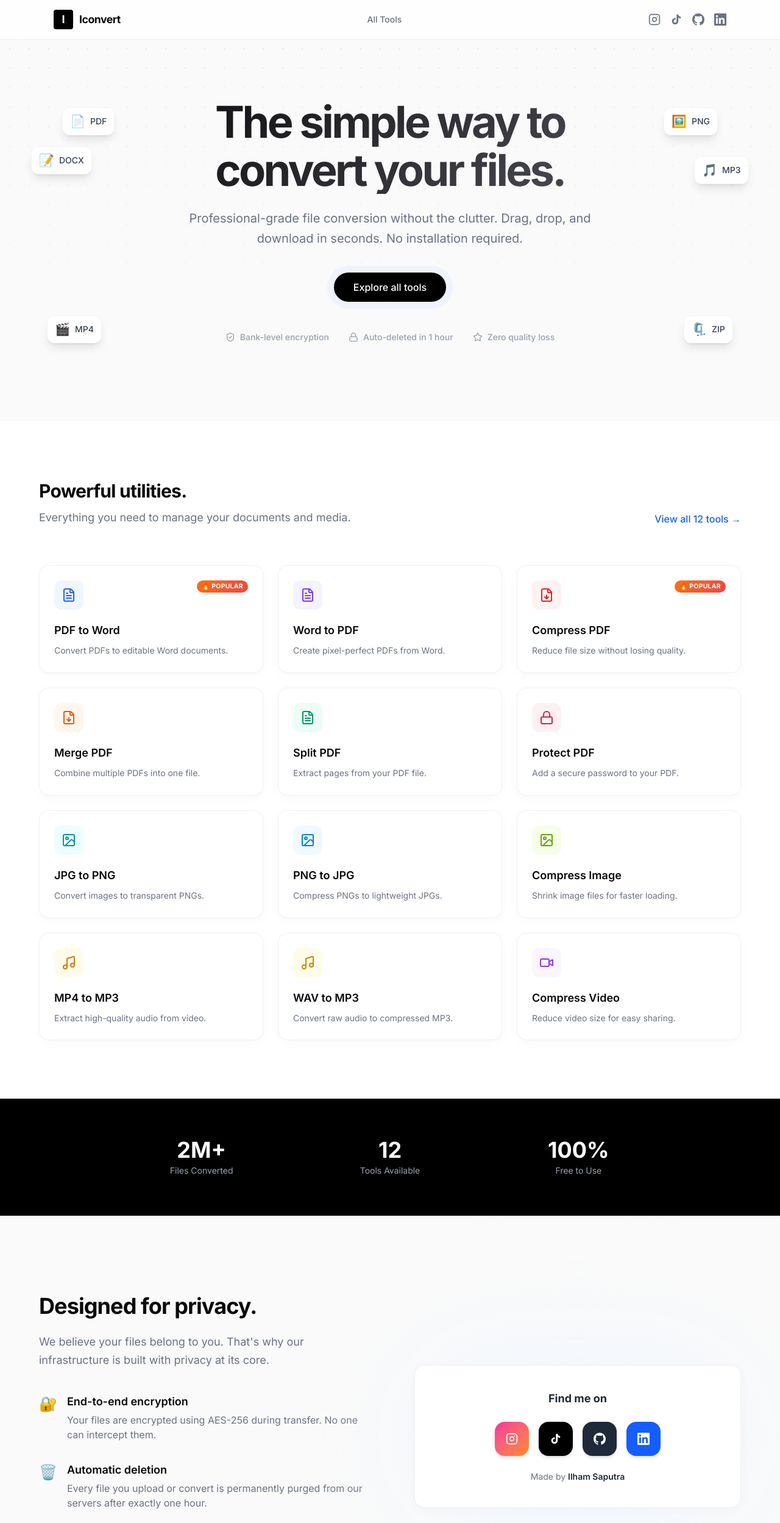
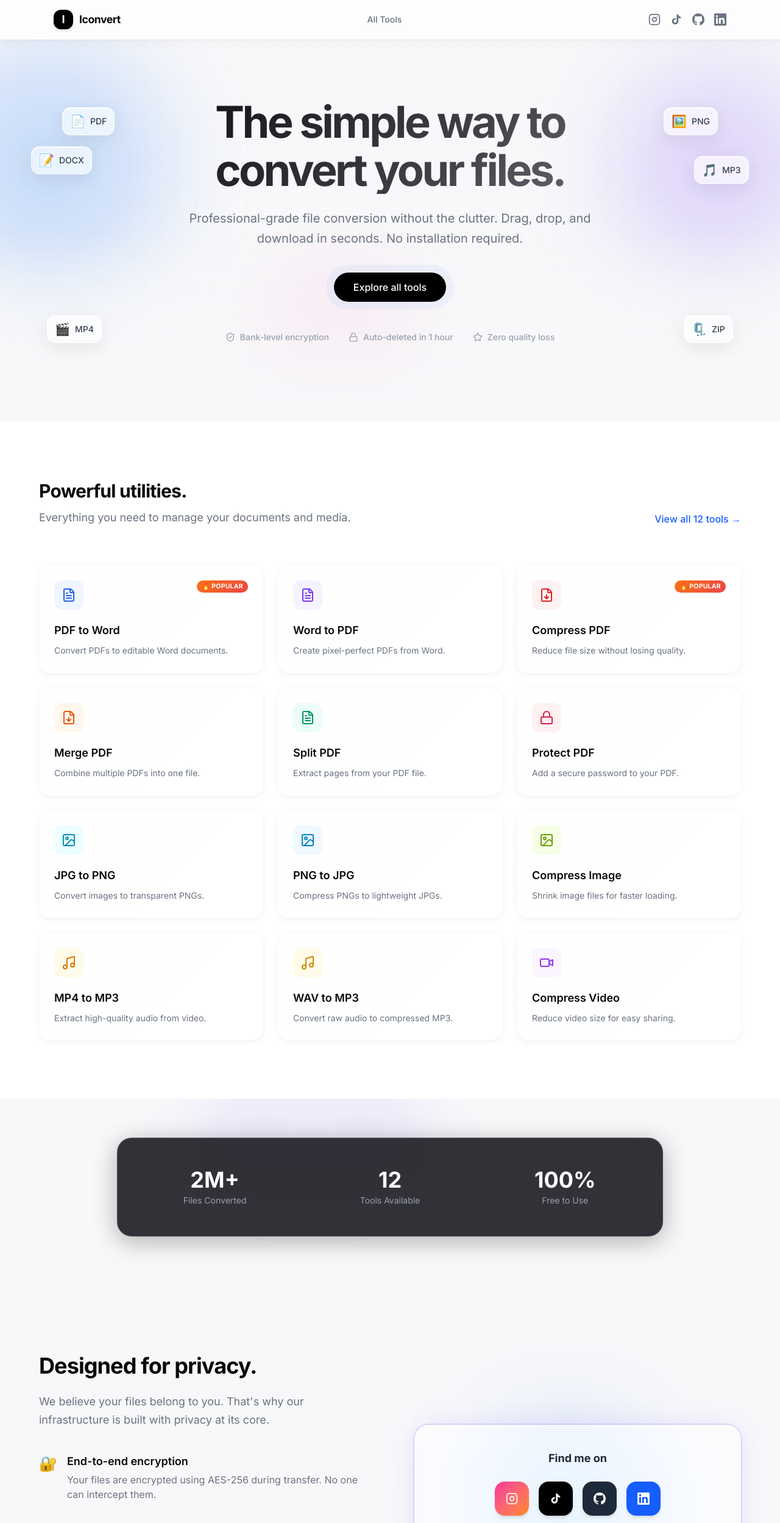
Before and after one commit to ilhamsptr1/converthub, a Next.js app: page / in a window 1280 px wide. Shown: the top 2498 px of the page at 61% size. Built offline with nearby package versions, Linux system fonts and the light colour scheme; no server answers.

Commit message:
UI/UX: Add liquid glass effects - orbs, shimmer, glass nav, glass cards

```diff
--- a/app/globals.css
+++ b/app/globals.css
@@ -18,7 +18,7 @@
 }
 
 :root {
-  --background: #fafafa;
+  --background: #f8f8fa;
   --foreground: #09090b;
   --primary: #18181b;
   --primary-foreground: #ffffff;
@@ -38,43 +38,181 @@ body {
   -webkit-font-smoothing: antialiased;
 }
 
-/* ─── Premium Cards ─────────────────────────────── */
-.premium-card {
-  background: #ffffff;
-  border: 1px solid rgba(0, 0, 0, 0.05);
-  border-radius: 16px;
-  box-shadow: 0 4px 20px -2px rgba(0, 0, 0, 0.03), 0 0 3px rgba(0,0,0,0.02);
-  transition: all 0.3s cubic-bezier(0.25, 1, 0.5, 1);
+/* ════════════════════════════════════════════════
+   LIQUID GLASS SYSTEM
+   ════════════════════════════════════════════════ */
+
+/* Base glass surface */
+.glass {
+  background: rgba(255, 255, 255, 0.55);
+  backdrop-filter: blur(20px) saturate(180%);
+  -webkit-backdrop-filter: blur(20px) saturate(180%);
+  border: 1px solid rgba(255, 255, 255, 0.7);
+  box-shadow:
+    0 4px 24px rgba(0, 0, 0, 0.06),
+    0 1px 2px rgba(0, 0, 0, 0.04),
+    inset 0 1px 0 rgba(255, 255, 255, 0.9);
 }
 
-.premium-card:hover {
-  transform: translateY(-5px);
-  box-shadow: 0 16px 40px -4px rgba(0, 0, 0, 0.1), 0 4px 12px rgba(0,0,0,0.04);
-  border-color: rgba(0, 0, 0, 0.12);
+/* Stronger glass for navbar */
+.glass-nav {
+  background: rgba(255, 255, 255, 0.72);
+  backdrop-filter: blur(28px) saturate(200%);
+  -webkit-backdrop-filter: blur(28px) saturate(200%);
+  border-bottom: 1px solid rgba(255, 255, 255, 0.5);
+  box-shadow:
+    0 1px 0 rgba(0, 0, 0, 0.04),
+    0 4px 16px rgba(0, 0, 0, 0.04);
 }
 
-/* ─── Hero Pattern ──────────────────────────────── */
-.hero-pattern {
-  background-image: radial-gradient(#e5e7eb 1px, transparent 1px);
-  background-size: 32px 32px;
+/* Floating glass card (for icons) */
+.glass-float {
+  background: rgba(255, 255, 255, 0.65);
+  backdrop-filter: blur(16px) saturate(180%);
+  -webkit-backdrop-filter: blur(16px) saturate(180%);
+  border: 1px solid rgba(255, 255, 255, 0.8);
+  box-shadow:
+    0 8px 32px rgba(0, 0, 0, 0.08),
+    0 1px 2px rgba(0, 0, 0, 0.04),
+    inset 0 1px 0 rgba(255, 255, 255, 1);
+  border-radius: 14px;
 }
 
-.subtle-gradient {
-  background: linear-gradient(180deg, #ffffff 0%, #fafafa 100%);
+/* Dark glass (for stats/CTA) */
+.glass-dark {
+  background: rgba(15, 15, 20, 0.85);
+  backdrop-filter: blur(24px) saturate(180%);
+  -webkit-backdrop-filter: blur(24px) saturate(180%);
+  border: 1px solid rgba(255, 255, 255, 0.08);
+  box-shadow:
+    0 8px 40px rgba(0, 0, 0, 0.3),
+    inset 0 1px 0 rgba(255, 255, 255, 0.06);
 }
 
+/* ════════════════════════════════════════════════
+   SHIMMER / SHINE HOVER EFFECT
+   ════════════════════════════════════════════════ */
+@keyframes shimmer-slide {
+  0%   { transform: translateX(-100%) skewX(-12deg); }
+  100% { transform: translateX(200%) skewX(-12deg); }
+}
+
+.shimmer-card {
+  position: relative;
+  overflow: hidden;
+}
+
+.shimmer-card::after {
+  content: '';
+  position: absolute;
+  inset: 0;
+  background: linear-gradient(
+    105deg,
+    transparent 40%,
+    rgba(255, 255, 255, 0.5) 50%,
+    transparent 60%
+  );
+  transform: translateX(-100%) skewX(-12deg);
+  transition: none;
+  pointer-events: none;
+}
+
+.shimmer-card:hover::after {
+  animation: shimmer-slide 0.6s ease forwards;
+}
+
+/* ════════════════════════════════════════════════
+   LIQUID GRADIENT ORBS (background ambiance)
+   ════════════════════════════════════════════════ */
+.liquid-orb {
+  position: absolute;
+  border-radius: 50%;
+  filter: blur(80px);
+  pointer-events: none;
+  opacity: 0.35;
+}
+
+.orb-blue  { background: radial-gradient(circle, #93c5fd, #3b82f6); }
+.orb-purple{ background: radial-gradient(circle, #c4b5fd, #8b5cf6); }
+.orb-pink  { background: radial-gradient(circle, #fbcfe8, #ec4899); }
+.orb-amber { background: radial-gradient(circle, #fde68a, #f59e0b); }
+
+@keyframes orb-float {
+  0%, 100% { transform: translate(0, 0) scale(1); }
+  33%       { transform: translate(30px, -20px) scale(1.05); }
+  66%       { transform: translate(-20px, 15px) scale(0.97); }
+}
+.orb-animate { animation: orb-float 10s ease-in-out infinite; }
+.orb-animate-slow { animation: orb-float 14s ease-in-out infinite reverse; }
+
+/* ════════════════════════════════════════════════
+   PREMIUM TOOL CARDS (glass variant)
+   ════════════════════════════════════════════════ */
+.premium-card {
+  background: rgba(255, 255, 255, 0.85);
+  border: 1px solid rgba(255, 255, 255, 0.9);
+  border-radius: 18px;
+  box-shadow:
+    0 2px 12px rgba(0, 0, 0, 0.05),
+    0 1px 2px rgba(0, 0, 0, 0.03),
+    inset 0 1px 0 rgba(255, 255, 255, 1);
+  transition: all 0.35s cubic-bezier(0.25, 1, 0.5, 1);
+  position: relative;
+  overflow: hidden;
+}
+
+.premium-card::before {
+  content: '';
+  position: absolute;
+  inset: 0;
+  background: linear-gradient(
+    135deg,
+    rgba(255,255,255,0.4) 0%,
+    rgba(255,255,255,0) 60%
+  );
+  border-radius: inherit;
+  pointer-events: none;
+  z-index: 1;
+}
+
+.premium-card > * { position: relative; z-index: 2; }
+
+.premium-card:hover {
+  transform: translateY(-6px) scale(1.01);
+  box-shadow:
+    0 20px 50px rgba(0, 0, 0, 0.1),
+    0 8px 20px rgba(0, 0, 0, 0.06),
+    inset 0 1px 0 rgba(255, 255, 255, 1);
+  border-color: rgba(255, 255, 255, 1);
+}
+
+/* ════════════════════════════════════════════════
+   HERO PATTERN
+   ════════════════════════════════════════════════ */
+.hero-pattern {
+  background-image: radial-gradient(rgba(0,0,0,0.06) 1px, transparent 1px);
+  background-size: 28px 28px;
+}
+
+/* ════════════════════════════════════════════════
+   TYPOGRAPHY
+   ════════════════════════════════════════════════ */
 .gradient-text-subtle {
-  background: linear-gradient(135deg, #09090b 0%, #52525b 100%);
+  background: linear-gradient(135deg, #09090b 0%, #3f3f46 60%, #71717a 100%);
   -webkit-background-clip: text;
   -webkit-text-fill-color: transparent;
   background-clip: text;
 }
 
-/* ─── Dropzone ──────────────────────────────────── */
+/* ════════════════════════════════════════════════
+   DROPZONE
+   ════════════════════════════════════════════════ */
 .dropzone-premium {
-  background: #ffffff;
-  border: 2px dashed #e4e4e7;
-  border-radius: 20px;
+  background: rgba(255, 255, 255, 0.6);
+  backdrop-filter: blur(12px);
+  -webkit-backdrop-filter: blur(12px);
+  border: 2px dashed rgba(0, 0, 0, 0.12);
+  border-radius: 24px;
   transition: all 0.3s ease;
   position: relative;
   overflow: hidden;
@@ -84,71 +222,46 @@ body {
   content: '';
   position: absolute;
   inset: 0;
-  background: linear-gradient(135deg, rgba(59,130,246,0.04), rgba(139,92,246,0.04));
-  opacity: 0;
-  transition: opacity 0.3s ease;
+  background: linear-gradient(135deg,
+    rgba(255,255,255,0.5) 0%,
+    transparent 50%,
+    rgba(255,255,255,0.2) 100%
+  );
+  pointer-events: none;
   border-radius: inherit;
 }
 
-.dropzone-premium:hover::before, .dropzone-premium.dragging::before {
-  opacity: 1;
+.dropzone-premium:hover,
+.dropzone-premium.dragging {
+  border-color: #3b82f6;
+  background: rgba(239, 246, 255, 0.8);
+  box-shadow: 0 0 0 6px rgba(59, 130, 246, 0.08);
 }
 
-.dropzone-premium:hover, .dropzone-premium.dragging {
-  border-color: #3b82f6;
-  background: #f0f9ff;
-  box-shadow: 0 0 0 5px rgba(59, 130, 246, 0.12);
-}
+/* ════════════════════════════════════════════════
+   ANIMATIONS
+   ════════════════════════════════════════════════ */
 
-/* Animated dashed border on drag */
-.dropzone-premium.dragging {
-  animation: dash-border 1s linear infinite;
-}
+/* Floating icons */
+@keyframes float-slow   { 0%,100%{transform:translateY(0) rotate(0)} 33%{transform:translateY(-16px) rotate(3deg)} 66%{transform:translateY(-7px) rotate(-2deg)} }
+@keyframes float-medium { 0%,100%{transform:translateY(0) rotate(0)} 50%{transform:translateY(-12px) rotate(-4deg)} }
+@keyframes float-fast   { 0%,100%{transform:translateY(0) rotate(0)} 40%{transform:translateY(-20px) rotate(5deg)} 80%{transform:translateY(-5px) rotate(-3deg)} }
 
-@keyframes dash-border {
-  to { border-dash-offset: 24px; }
-}
+.float-icon-1 { animation: float-slow   6s ease-in-out infinite; }
+.float-icon-2 { animation: float-medium 5s ease-in-out infinite 0.5s; }
+.float-icon-3 { animation: float-fast   7s ease-in-out infinite 1s; }
+.float-icon-4 { animation: float-slow   5.5s ease-in-out infinite 1.5s; }
+.float-icon-5 { animation: float-medium 6.5s ease-in-out infinite 0.8s; }
+.float-icon-6 { animation: float-fast   4.5s ease-in-out infinite 2s; }
 
-/* ─── Floating Icon Animations ──────────────────── */
-@keyframes float-slow {
-  0%, 100% { transform: translateY(0px) rotate(0deg); }
-  33%       { transform: translateY(-18px) rotate(3deg); }
-  66%       { transform: translateY(-8px) rotate(-2deg); }
-}
-@keyframes float-medium {
-  0%, 100% { transform: translateY(0px) rotate(0deg); }
-  50%       { transform: translateY(-14px) rotate(-4deg); }
-}
-@keyframes float-fast {
-  0%, 100% { transform: translateY(0px) rotate(0deg); }
-  40%       { transform: translateY(-22px) rotate(5deg); }
-  80%       { transform: translateY(-6px) rotate(-3deg); }
-}
-.float-icon-1 { animation: float-slow 6s ease-in-out infinite; }
-.float-icon-2 { animation: float-medium 5s ease-in-out infinite 0.5s; }
-.float-icon-3 { animation: float-fast 7s ease-in-out infinite 1s; }
-.float-icon-4 { animation: float-slow 5.5s ease-in-out infinite 1.5s; }
-.float-icon-5 { animation: float-medium 6.5s ease-in-out infinite 0.8s; }
-.float-icon-6 { animation: float-fast 4.5s ease-in-out infinite 2s; }
-
-/* ─── Counter Animation ─────────────────────────── */
-@keyframes count-up {
-  from { opacity: 0; transform: translateY(10px); }
-  to   { opacity: 1; transform: translateY(0); }
-}
-.counter-animate {
-  animation: count-up 0.8s ease-out forwards;
-}
-
-/* ─── Confetti ──────────────────────────────────── */
+/* Confetti */
 @keyframes confetti-fall {
   0%   { transform: translateY(-20px) rotate(0deg); opacity: 1; }
   100% { transform: translateY(120vh) rotate(720deg); opacity: 0; }
 }
 .confetti-piece {
   position: fixed;
-  width: 10px;
-  height: 10px;
+  width: 10px; height: 10px;
   top: -20px;
   animation: confetti-fall linear forwards;
   border-radius: 2px;
@@ -156,38 +269,35 @@ body {
   pointer-events: none;
 }
 
-/* ─── Step Progress Bar ─────────────────────────── */
-.step-bar-fill {
-  transition: width 0.5s cubic-bezier(0.4, 0, 0.2, 1);
-}
+/* Step progress */
+.step-bar-fill { transition: width 0.5s cubic-bezier(0.4, 0, 0.2, 1); }
 
-/* ─── Pulse Ring (dropzone idle) ────────────────── */
+/* Pulse ring */
 @keyframes pulse-ring {
-  0%   { box-shadow: 0 0 0 0 rgba(59, 130, 246, 0.25); }
-  70%  { box-shadow: 0 0 0 14px rgba(59, 130, 246, 0); }
+  0%   { box-shadow: 0 0 0 0 rgba(59, 130, 246, 0.3); }
+  70%  { box-shadow: 0 0 0 16px rgba(59, 130, 246, 0); }
   100% { box-shadow: 0 0 0 0 rgba(59, 130, 246, 0); }
 }
-.dropzone-pulse-btn {
-  animation: pulse-ring 2.5s ease-out infinite;
-}
+.dropzone-pulse-btn { animation: pulse-ring 2.5s ease-out infinite; }
 
-/* ─── Success checkmark animation ──────────────── */
+/* Success pop */
 @keyframes pop-in {
   0%   { transform: scale(0) rotate(-15deg); opacity: 0; }
   70%  { transform: scale(1.15) rotate(3deg); }
   100% { transform: scale(1) rotate(0deg); opacity: 1; }
 }
-.success-icon-anim {
-  animation: pop-in 0.5s cubic-bezier(0.34, 1.56, 0.64, 1) forwards;
+.success-icon-anim { animation: pop-in 0.5s cubic-bezier(0.34, 1.56, 0.64, 1) forwards; }
+
+/* Liquid border glow */
+@keyframes border-glow {
+  0%, 100% { box-shadow: 0 0 0 2px rgba(59,130,246,0.15), 0 0 30px rgba(59,130,246,0.1); }
+  50%       { box-shadow: 0 0 0 2px rgba(139,92,246,0.2), 0 0 40px rgba(139,92,246,0.15); }
 }
+.glass-glow { animation: border-glow 4s ease-in-out infinite; }
 
-/* ─── Scrollbar ─────────────────────────────────── */
-::-webkit-scrollbar { width: 8px; }
-::-webkit-scrollbar-track { background: transparent; }
-::-webkit-scrollbar-thumb { background: #d4d4d8; border-radius: 4px; }
-::-webkit-scrollbar-thumb:hover { background: #a1a1aa; }
-
-/* ─── Badge Popular ─────────────────────────────── */
+/* ════════════════════════════════════════════════
+   BADGE & MISC
+   ════════════════════════════════════════════════ */
 .badge-hot {
   background: linear-gradient(135deg, #f97316, #ef4444);
   color: white;
@@ -198,3 +308,12 @@ body {
   letter-spacing: 0.03em;
   text-transform: uppercase;
 }
+
+/* Scrollbar */
+::-webkit-scrollbar { width: 8px; }
+::-webkit-scrollbar-track { background: transparent; }
+::-webkit-scrollbar-thumb { background: #d4d4d8; border-radius: 4px; }
+::-webkit-scrollbar-thumb:hover { background: #a1a1aa; }
+
+/* Subtle gradient text background */
+.subtle-gradient { background: linear-gradient(180deg,#fff 0%,#f8f8fa 100%); }
--- a/app/page.tsx
+++ b/app/page.tsx
@@ -63,7 +63,7 @@ function useCounter(target: number, duration = 2000, start = false) {
 // Floating file icon component
 function FloatingIcon({ icon, label, className, style }: { icon: string; label: string; className: string; style?: React.CSSProperties }) {
   return (
-    <div className={`absolute hidden lg:flex items-center gap-2 bg-white rounded-xl px-3 py-2 shadow-lg border border-gray-100 text-sm font-medium text-gray-700 select-none ${className}`} style={style}>
+    <div className={`absolute hidden lg:flex items-center gap-2 glass-float px-3 py-2 text-sm font-medium text-gray-700 select-none ${className}`} style={style}>
       <span className="text-xl">{icon}</span>
       <span>{label}</span>
     </div>
@@ -81,13 +81,13 @@ export default function LandingPage() {
   }, []);
 
   return (
-    <div className="flex flex-col min-h-screen bg-[#fafafa] text-[#09090b] selection:bg-black selection:text-white">
+    <div className="flex flex-col min-h-screen bg-[#f8f8fa] text-[#09090b] selection:bg-black selection:text-white">
 
-      {/* HEADER */}
-      <header className="fixed top-0 w-full z-50 bg-white/80 backdrop-blur-lg border-b border-black/5">
+      {/* HEADER — liquid glass nav */}
+      <header className="fixed top-0 w-full z-50 glass-nav">
         <div className="max-w-6xl mx-auto px-6 h-16 flex items-center justify-between">
           <Link href="/" className="flex items-center gap-2.5 group">
-            <div className="w-8 h-8 rounded bg-black flex items-center justify-center text-white font-bold text-lg group-hover:bg-gray-800 transition-colors">
+            <div className="w-8 h-8 rounded-lg bg-black flex items-center justify-center text-white font-bold text-lg group-hover:bg-gray-800 transition-colors shadow-md">
               I
             </div>
             <span className="text-[1.1rem] font-bold tracking-tight">Iconvert</span>
@@ -110,7 +110,11 @@ export default function LandingPage() {
 
         {/* ── HERO ─────────────────────────────────────── */}
         <section ref={heroRef} className="relative pt-24 pb-32 px-6 overflow-hidden hero-pattern">
-          <div className="absolute inset-0 bg-gradient-to-b from-transparent to-[#fafafa] pointer-events-none" />
+          {/* Liquid gradient orbs */}
+          <div className="liquid-orb orb-blue orb-animate w-96 h-96 top-0 -left-24" />
+          <div className="liquid-orb orb-purple orb-animate-slow w-80 h-80 top-10 -right-16" />
+          <div className="liquid-orb orb-pink w-64 h-64 bottom-0 left-1/3" style={{opacity:0.2, filter:'blur(60px)'}} />
+          <div className="absolute inset-0 bg-gradient-to-b from-transparent via-transparent to-[#f8f8fa] pointer-events-none" />
 
           {/* Floating file icons */}
           <FloatingIcon icon="📄" label="PDF" className="float-icon-1 top-28 left-[8%]" />
@@ -161,7 +165,7 @@ export default function LandingPage() {
             <div className="grid grid-cols-1 md:grid-cols-2 lg:grid-cols-3 gap-6">
               {tools.map((tool, i) => (
                 <Link href={`/${tool.slug}`} key={i} className="block group">
-                  <div className="premium-card p-6 h-full flex flex-col">
+                  <div className="premium-card shimmer-card p-6 h-full flex flex-col">
                     <div className="flex items-start justify-between mb-5">
                       <div className="w-12 h-12 rounded-xl flex items-center justify-center transition-transform group-hover:scale-110" style={{background: tool.bg}}>
                         <tool.icon size={24} style={{color: tool.color}} />
@@ -178,15 +182,16 @@ export default function LandingPage() {
         </section>
 
         {/* ── STATS STRIP ──────────────────────────────── */}
-        <section className="py-16 px-6 bg-black text-white">
-          <div className="max-w-4xl mx-auto grid grid-cols-3 gap-8 text-center">
+        <section className="py-16 px-6 relative overflow-hidden">
+          <div className="liquid-orb orb-purple w-96 h-48 -top-10 left-1/4" style={{opacity:0.15, filter:'blur(50px)'}} />
+          <div className="max-w-4xl mx-auto glass-dark rounded-3xl py-12 px-8 grid grid-cols-3 gap-8 text-center relative z-10">
             {[
               { value: "2M+", label: "Files Converted" },
               { value: "12", label: "Tools Available" },
               { value: "100%", label: "Free to Use" },
             ].map((stat, i) => (
               <div key={i}>
-                <p className="text-4xl font-bold mb-1">{stat.value}</p>
+                <p className="text-4xl font-bold mb-1 text-white">{stat.value}</p>
                 <p className="text-gray-400 text-sm">{stat.label}</p>
               </div>
             ))}
@@ -220,8 +225,8 @@ export default function LandingPage() {
               </div>
 
               <div className="relative">
-                <div className="absolute inset-0 bg-blue-50 blur-[100px] rounded-full" />
-                <div className="premium-card p-10 relative z-10 flex flex-col items-center justify-center text-center gap-6">
+                <div className="liquid-orb orb-blue orb-animate w-72 h-72 top-1/2 left-1/2 -translate-x-1/2 -translate-y-1/2" style={{opacity:0.25}} />
+                <div className="glass glass-glow rounded-3xl p-10 relative z-10 flex flex-col items-center justify-center text-center gap-6">
                   <p className="font-bold text-lg text-gray-800">Find me on</p>
                   <div className="flex gap-4">
                     <a href="https://www.instagram.com/ilhammsptra_/" target="_blank" rel="noopener noreferrer" className="w-14 h-14 rounded-2xl bg-gradient-to-br from-pink-500 to-orange-400 flex items-center justify-center text-white hover:scale-110 transition-transform shadow-md"><InstagramIcon /></a>
```
